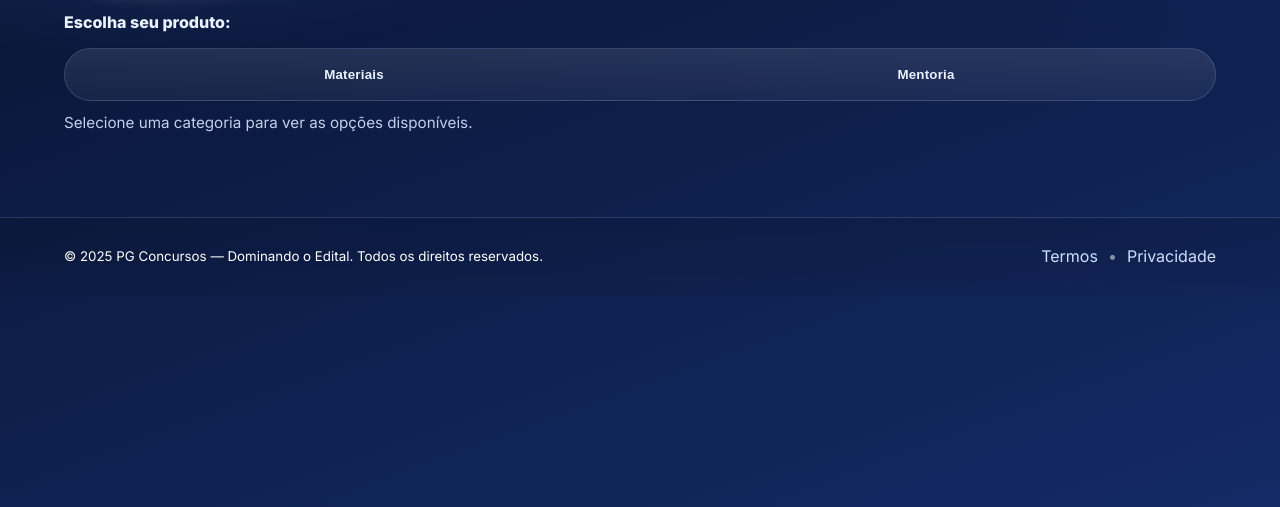
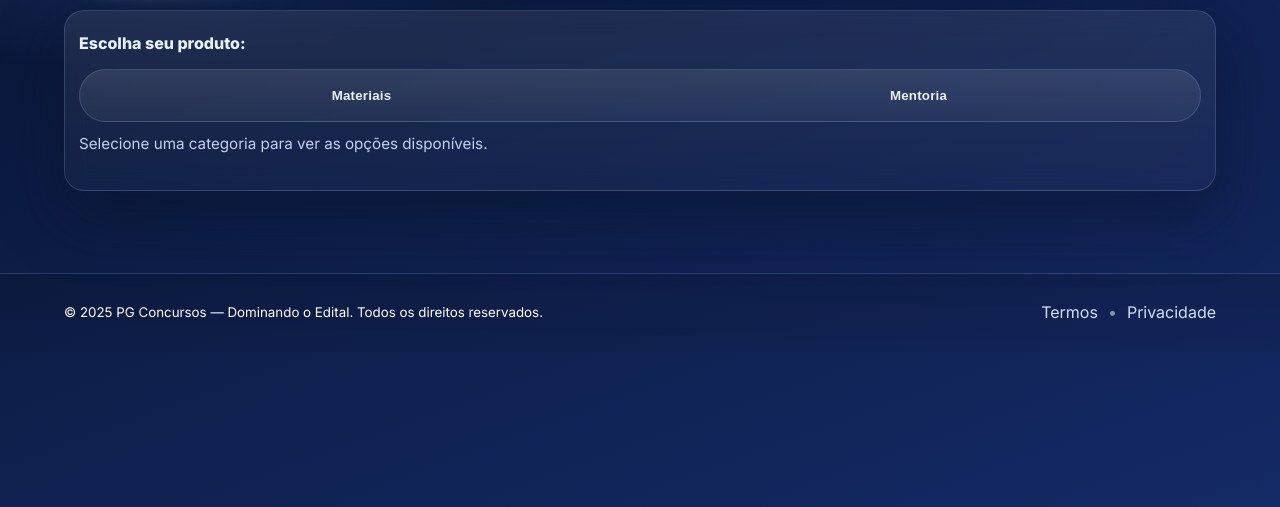
Before and after one commit to pgeovanny/paginavendas1, a plain HTML site: page index.html in a window 1280 px wide. Shown: the part 293-800 px from the top of the page. Drawn offline with Linux system fonts and the light colour scheme.

Commit message:
Update index.html

```diff
--- a/index.html
+++ b/index.html
@@ -33,7 +33,9 @@
       <div class="container">
         <h1 id="hero-title" class="hero-title"><span class="spark">Você está mais próximo da sua aprovação.</span></h1>
 
+        <!-- Filtro em card premium -->
         <div class="filter-wrap" id="produtos">
+          <div class="filter-card">
             <div class="filter-label">Escolha seu produto:</div>
 
             <div class="filter-switch" role="tablist" aria-label="Filtro de produtos">
@@ -44,7 +46,9 @@
             </div>
 
             <p class="filter-note" id="filter-note">Selecione uma categoria para ver as opções disponíveis.</p>
+          </div>
 
+          <!-- Grid de cards -->
           <div class="product-grid" aria-live="polite">
             <a class="product-card is-hidden" data-cat="materiais" href="product.html?p=manual" aria-label="Manual do Aprovado">
               <div class="shine"></div><div class="pc-badge">PDF</div>
```
Lines whose indentation alone changed are shown as unchanged.
